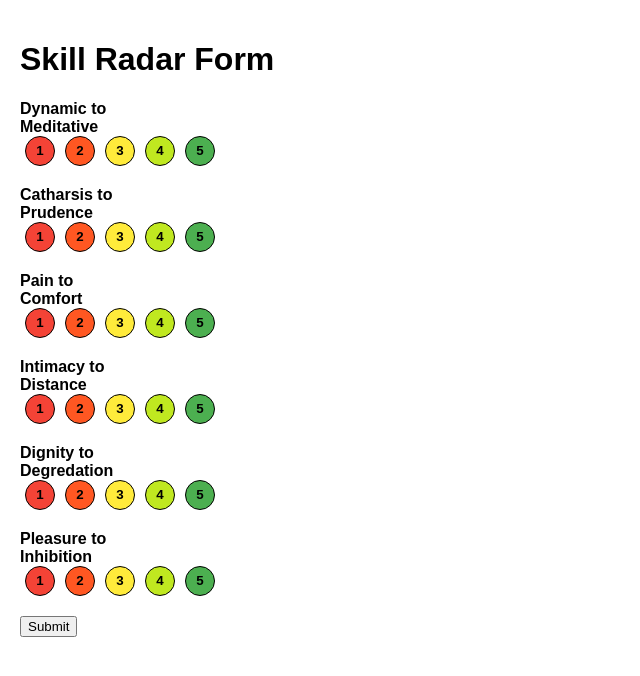
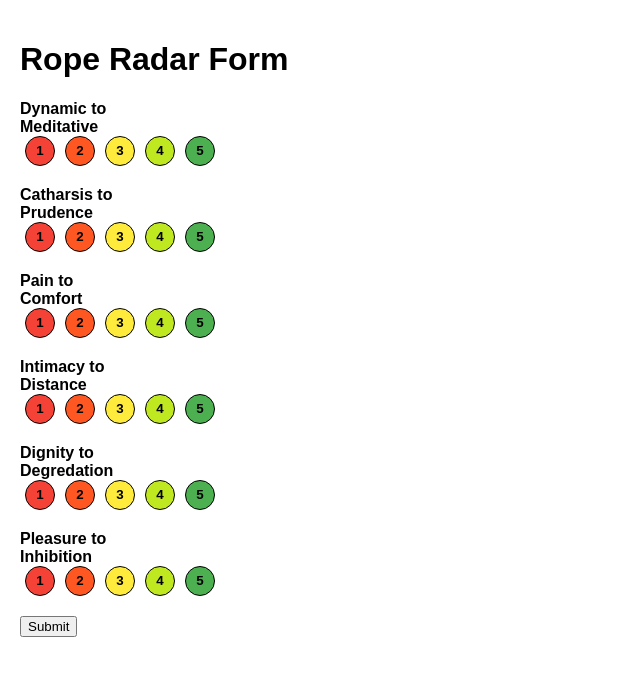
Before and after one commit to helciariusPlus/Rope_Radar, a plain HTML site: page index.html in a window 1280 px wide. Shown: the whole page, without its empty margins (0-640 px from the left). Drawn offline with nearby package versions, Linux system fonts and the light colour scheme.

Commit message:
updating language from skill radar to rope radar

```diff
--- a/index.html
+++ b/index.html
@@ -4,11 +4,11 @@
     <meta charset="UTF-8">
     <meta name="viewport" content="width=device-width, initial-scale=1.0">
     <link rel="stylesheet" href="styles.css">
-    <title>Skill Radar Form</title>
+    <title>Rope Radar Form</title>
     <script src="https://cdn.jsdelivr.net/npm/chart.js"></script>
 </head>
 <body>
-    <h1>Skill Radar Form</h1>
+    <h1>Rope Radar Form</h1>
 	<div class="content-container">
 		<form id="skillForm">
 			<div class="skill-group">
```
